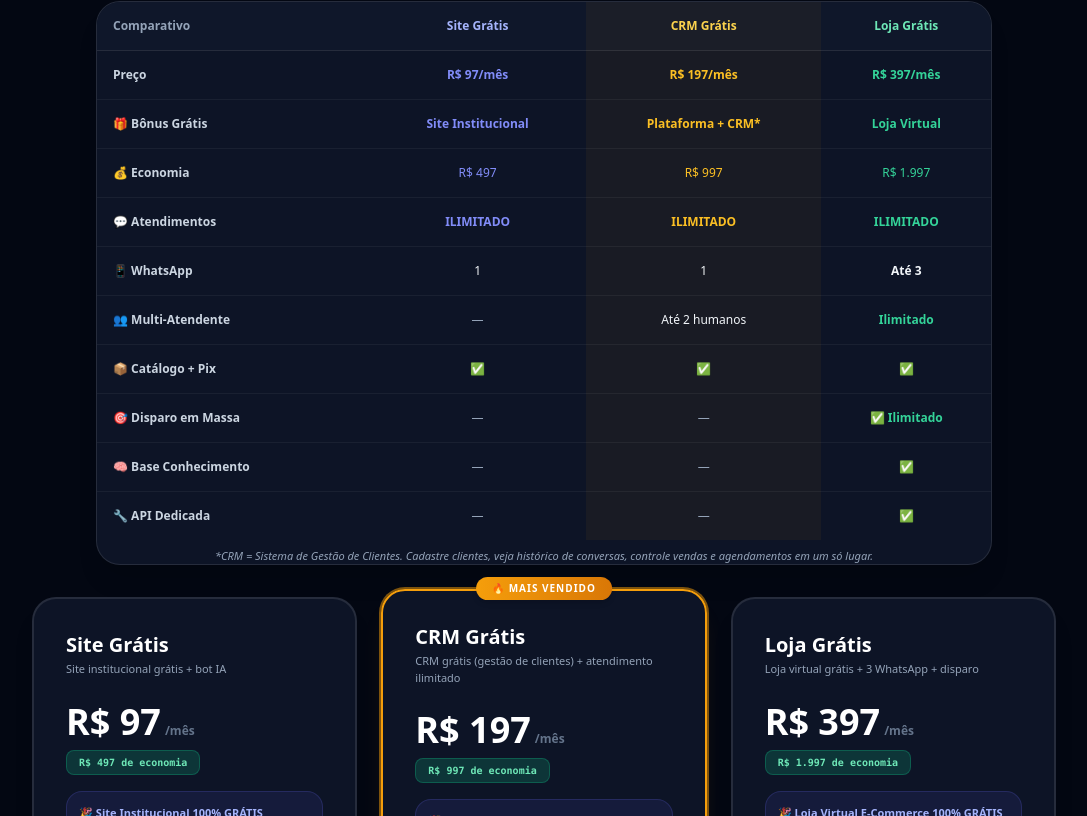
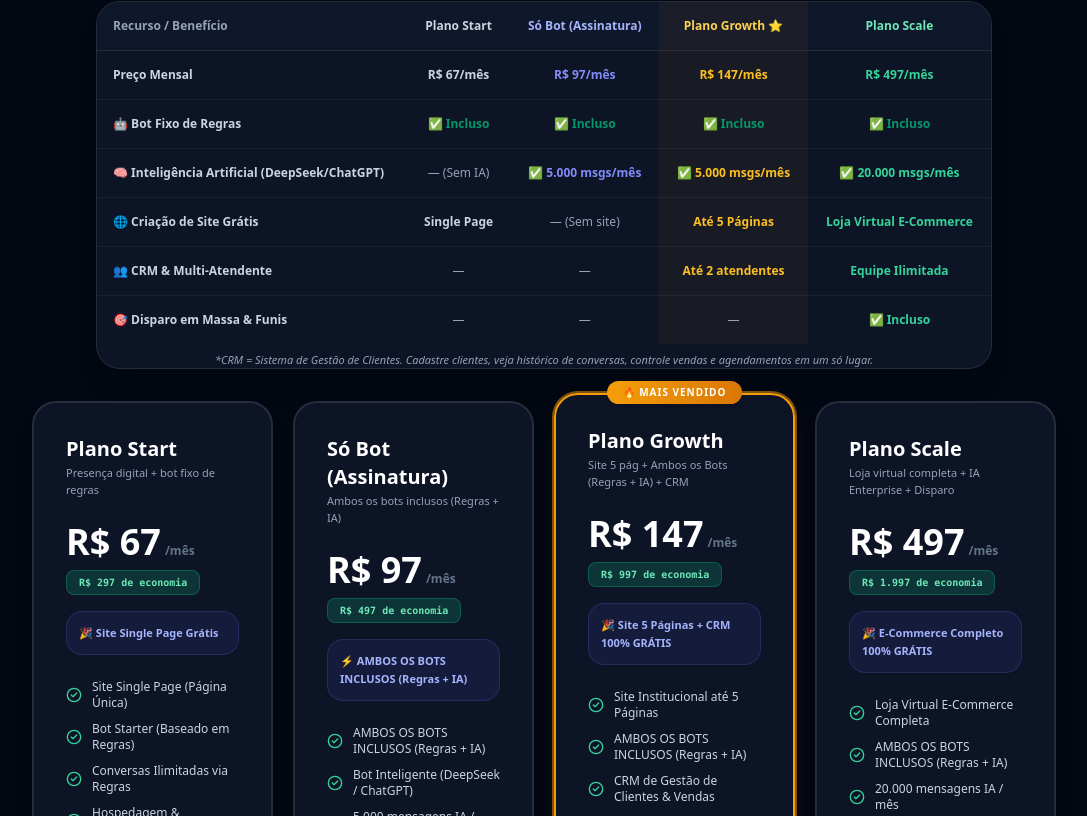
Before and after one commit to Ruanggd123/VendaSaas, a Next.js app in the folder saas-docker/nextjs/: page / in a window 1280 px wide. Shown: the part 4004-4820 px from the top of the page, without its empty margins (96-1183 px from the left). Built offline with nearby package versions, Linux system fonts and the light colour scheme.

Commit message:
feat: atualiza limites e promps de planos no tenant fraruann159@gmail.com e tabela/cards na landing page

```diff
--- a/saas-docker/nextjs/src/app/page.tsx
+++ b/saas-docker/nextjs/src/app/page.tsx
@@ -1043,23 +1043,20 @@ export default function Home() {
                   <table className="w-full text-xs">
                     <thead>
                       <tr className="border-b border-slate-200 dark:border-white/10 bg-slate-50 dark:bg-slate-900">
-                        <th className="text-left p-4 font-bold text-slate-600 dark:text-slate-400">Comparativo</th>
-                        <th className="p-4 text-center font-black text-indigo-700 dark:text-indigo-300">Site Grátis</th>
-                        <th className="p-4 text-center font-black text-amber-700 dark:text-amber-300 bg-amber-50/50 dark:bg-amber-500/5">CRM Grátis</th>
-                        <th className="p-4 text-center font-black text-emerald-700 dark:text-emerald-300">Loja Grátis</th>
+                        <th className="text-left p-4 font-bold text-slate-600 dark:text-slate-400">Recurso / Benefício</th>
+                        <th className="p-4 text-center font-black text-slate-700 dark:text-slate-300">Plano Start</th>
+                        <th className="p-4 text-center font-black text-indigo-700 dark:text-indigo-300">Só Bot (Assinatura)</th>
+                        <th className="p-4 text-center font-black text-amber-700 dark:text-amber-300 bg-amber-50/50 dark:bg-amber-500/5">Plano Growth ⭐</th>
+                        <th className="p-4 text-center font-black text-emerald-700 dark:text-emerald-300">Plano Scale</th>
                       </tr>
                     </thead>
                     <tbody className="divide-y divide-slate-100 dark:divide-white/5">
-                      <tr><td className="p-4 font-bold text-slate-700 dark:text-slate-300">Preço</td><td className="p-4 text-center font-black text-indigo-600 dark:text-indigo-400">R$ 97/mês</td><td className="p-4 text-center font-black text-amber-600 dark:text-amber-400 bg-amber-50/50 dark:bg-amber-500/5">R$ 197/mês</td><td className="p-4 text-center font-black text-emerald-600 dark:text-emerald-400">R$ 397/mês</td></tr>
-                      <tr><td className="p-4 font-bold text-slate-700 dark:text-slate-300">🎁 Bônus Grátis</td><td className="p-4 text-center text-indigo-600 dark:text-indigo-400 font-bold">Site Institucional</td><td className="p-4 text-center text-amber-600 dark:text-amber-400 font-bold bg-amber-50/50 dark:bg-amber-500/5">Plataforma + CRM*</td><td className="p-4 text-center text-emerald-600 dark:text-emerald-400 font-bold">Loja Virtual</td></tr>
-                      <tr><td className="p-4 font-bold text-slate-700 dark:text-slate-300">💰 Economia</td><td className="p-4 text-center text-indigo-600 dark:text-indigo-400">R$ 497</td><td className="p-4 text-center text-amber-600 dark:text-amber-400 bg-amber-50/50 dark:bg-amber-500/5">R$ 997</td><td className="p-4 text-center text-emerald-600 dark:text-emerald-400">R$ 1.997</td></tr>
-                      <tr><td className="p-4 font-bold text-slate-700 dark:text-slate-300">💬 Atendimentos</td><td className="p-4 text-center font-bold text-indigo-600 dark:text-indigo-400">ILIMITADO</td><td className="p-4 text-center font-bold text-amber-600 dark:text-amber-400 bg-amber-50/50 dark:bg-amber-500/5">ILIMITADO</td><td className="p-4 text-center font-bold text-emerald-600 dark:text-emerald-400">ILIMITADO</td></tr>
-                      <tr><td className="p-4 font-bold text-slate-700 dark:text-slate-300">📱 WhatsApp</td><td className="p-4 text-center">1</td><td className="p-4 text-center bg-amber-50/50 dark:bg-amber-500/5">1</td><td className="p-4 text-center font-bold">Até 3</td></tr>
-                      <tr><td className="p-4 font-bold text-slate-700 dark:text-slate-300">👥 Multi-Atendente</td><td className="p-4 text-center text-slate-400">—</td><td className="p-4 text-center bg-amber-50/50 dark:bg-amber-500/5">Até 2 humanos</td><td className="p-4 text-center font-bold text-emerald-600 dark:text-emerald-400">Ilimitado</td></tr>
-                      <tr><td className="p-4 font-bold text-slate-700 dark:text-slate-300">📦 Catálogo + Pix</td><td className="p-4 text-center">✅</td><td className="p-4 text-center bg-amber-50/50 dark:bg-amber-500/5">✅</td><td className="p-4 text-center">✅</td></tr>
-                      <tr><td className="p-4 font-bold text-slate-700 dark:text-slate-300">🎯 Disparo em Massa</td><td className="p-4 text-center text-slate-400">—</td><td className="p-4 text-center bg-amber-50/50 dark:bg-amber-500/5 text-slate-400">—</td><td className="p-4 text-center font-bold text-emerald-600 dark:text-emerald-400">✅ Ilimitado</td></tr>
-                      <tr><td className="p-4 font-bold text-slate-700 dark:text-slate-300">🧠 Base Conhecimento</td><td className="p-4 text-center text-slate-400">—</td><td className="p-4 text-center bg-amber-50/50 dark:bg-amber-500/5 text-slate-400">—</td><td className="p-4 text-center font-bold text-emerald-600 dark:text-emerald-400">✅</td></tr>
-                      <tr><td className="p-4 font-bold text-slate-700 dark:text-slate-300">🔧 API Dedicada</td><td className="p-4 text-center text-slate-400">—</td><td className="p-4 text-center bg-amber-50/50 dark:bg-amber-500/5 text-slate-400">—</td><td className="p-4 text-center font-bold text-emerald-600 dark:text-emerald-400">✅</td></tr>
+                      <tr><td className="p-4 font-bold text-slate-700 dark:text-slate-300">Preço Mensal</td><td className="p-4 text-center font-black text-slate-700 dark:text-slate-300">R$ 67/mês</td><td className="p-4 text-center font-black text-indigo-600 dark:text-indigo-400">R$ 97/mês</td><td className="p-4 text-center font-black text-amber-600 dark:text-amber-400 bg-amber-50/50 dark:bg-amber-500/5">R$ 147/mês</td><td className="p-4 text-center font-black text-emerald-600 dark:text-emerald-400">R$ 497/mês</td></tr>
+                      <tr><td className="p-4 font-bold text-slate-700 dark:text-slate-300">🤖 Bot Fixo de Regras</td><td className="p-4 text-center text-emerald-600 font-bold">✅ Incluso</td><td className="p-4 text-center text-emerald-600 font-bold">✅ Incluso</td><td className="p-4 text-center text-emerald-600 font-bold bg-amber-50/50 dark:bg-amber-500/5">✅ Incluso</td><td className="p-4 text-center text-emerald-600 font-bold">✅ Incluso</td></tr>
+                      <tr><td className="p-4 font-bold text-slate-700 dark:text-slate-300">🧠 Inteligência Artificial (DeepSeek/ChatGPT)</td><td className="p-4 text-center text-slate-400">— (Sem IA)</td><td className="p-4 text-center font-bold text-indigo-600 dark:text-indigo-400">✅ 5.000 msgs/mês</td><td className="p-4 text-center font-bold text-amber-600 dark:text-amber-400 bg-amber-50/50 dark:bg-amber-500/5">✅ 5.000 msgs/mês</td><td className="p-4 text-center font-bold text-emerald-600 dark:text-emerald-400">✅ 20.000 msgs/mês</td></tr>
+                      <tr><td className="p-4 font-bold text-slate-700 dark:text-slate-300">🌐 Criação de Site Grátis</td><td className="p-4 text-center font-bold text-slate-700 dark:text-slate-300">Single Page</td><td className="p-4 text-center text-slate-400">— (Sem site)</td><td className="p-4 text-center font-bold text-amber-600 dark:text-amber-400 bg-amber-50/50 dark:bg-amber-500/5">Até 5 Páginas</td><td className="p-4 text-center font-bold text-emerald-600 dark:text-emerald-400">Loja Virtual E-Commerce</td></tr>
+                      <tr><td className="p-4 font-bold text-slate-700 dark:text-slate-300">👥 CRM &amp; Multi-Atendente</td><td className="p-4 text-center text-slate-400">—</td><td className="p-4 text-center text-slate-400">—</td><td className="p-4 text-center font-bold text-amber-600 dark:text-amber-400 bg-amber-50/50 dark:bg-amber-500/5">Até 2 atendentes</td><td className="p-4 text-center font-bold text-emerald-600 dark:text-emerald-400">Equipe Ilimitada</td></tr>
+                      <tr><td className="p-4 font-bold text-slate-700 dark:text-slate-300">🎯 Disparo em Massa &amp; Funis</td><td className="p-4 text-center text-slate-400">—</td><td className="p-4 text-center text-slate-400">—</td><td className="p-4 text-center text-slate-400 bg-amber-50/50 dark:bg-amber-500/5">—</td><td className="p-4 text-center font-bold text-emerald-600 dark:text-emerald-400">✅ Incluso</td></tr>
                     </tbody>
                   </table>
                 </div>
@@ -1068,65 +1065,81 @@ export default function Home() {
                 </p>
               </div>
 
-              {/* Cards dos Planos */}
-              <div className="grid grid-cols-1 md:grid-cols-3 gap-6">
+              {/* Cards dos 4 Planos Oficiais */}
+              <div className="grid grid-cols-1 md:grid-cols-2 lg:grid-cols-4 gap-5">
                 {[
                   {
-                    id: "site_gratis",
-                    name: "Site Grátis",
+                    id: "plano_start",
+                    name: "Plano Start",
+                    price: "R$ 67",
+                    tagline: "Presença digital + bot fixo de regras",
+                    desc: "Para quem quer iniciar no digital com economia",
+                    bonus: "🎉 Site Single Page Grátis",
+                    bonusValue: "R$ 297",
+                    color: "border-slate-300 dark:border-white/10",
+                    features: [
+                      "Site Single Page (Página Única)",
+                      "Bot Starter (Baseado em Regras)",
+                      "Conversas Ilimitadas via Regras",
+                      "Hospedagem & Manutenção Inclusos",
+                    ],
+                    limits: ["Sem IA (ChatGPT/DeepSeek)", "Sem CRM de Vendas", "Sem Agendamento IA"],
+                    popular: false,
+                  },
+                  {
+                    id: "so_bot",
+                    name: "Só Bot (Assinatura)",
                     price: "R$ 97",
-                    tagline: "Site institucional grátis + bot IA",
-                    desc: "Para autônomos, MEI e profissionais liberais",
-                    bonus: "🎉 Site Institucional 100% GRÁTIS",
+                    tagline: "Ambos os bots inclusos (Regras + IA)",
+                    desc: "Para quem já possui site e quer apenas automação",
+                    bonus: "⚡ AMBOS OS BOTS INCLUSOS (Regras + IA)",
                     bonusValue: "R$ 497",
                     color: "border-indigo-500/30",
                     features: [
-                      "Site Institucional Grátis (economia de R$ 497)",
-                      "1 Número de WhatsApp",
-                      "Atendimentos ILIMITADOS",
-                      "Bot IA + Regras + Áudio",
-                      "Catálogo e Agendamento",
+                      "AMBOS OS BOTS INCLUSOS (Regras + IA)",
+                      "Bot Inteligente (DeepSeek / ChatGPT)",
+                      "5.000 mensagens IA / mês",
+                      "Agendamento & Atendimento 24h",
                     ],
-                    limits: ["Sem CRM", "Sem Multi-Atendente", "Sem Disparo em Massa"],
+                    limits: ["Sem Criação de Site", "Sem CRM de Vendas", "Sem Disparo em Massa"],
                     popular: false,
                   },
                   {
-                    id: "crm_gratis",
-                    name: "CRM Grátis",
-                    price: "R$ 197",
-                    tagline: "CRM grátis (gestão de clientes) + atendimento ilimitado",
-                    desc: "Para empresas e equipes de vendas",
-                    bonus: "🎉 Plataforma + CRM (Gestão de Clientes) 100% GRÁTIS",
+                    id: "plano_growth",
+                    name: "Plano Growth",
+                    price: "R$ 147",
+                    tagline: "Site 5 pág + Ambos os Bots (Regras + IA) + CRM",
+                    desc: "O mais completo e buscado por empresas",
+                    bonus: "🎉 Site 5 Páginas + CRM 100% GRÁTIS",
                     bonusValue: "R$ 997",
                     color: "border-amber-500",
                     features: [
-                      "Plataforma + CRM Grátis (economia de R$ 997)",
-                      "📌 CRM = Sistema de Gestão de Clientes: cadastro, histórico e vendas",
-                      "1 Número de WhatsApp",
-                      "Atendimentos ILIMITADOS",
-                      "Multi-Atendente (até 2 humanos)",
-                      "Painel de Vendas + Pix no Chat",
+                      "Site Institucional até 5 Páginas",
+                      "AMBOS OS BOTS INCLUSOS (Regras + IA)",
+                      "CRM de Gestão de Clientes & Vendas",
+                      "5.000 mensagens IA / mês",
+                      "Agendamento Automático + Pix",
                       "Suporte Prioritário VIP",
                     ],
-                    limits: ["Sem Loja Virtual", "Sem Disparo em Massa"],
+                    limits: ["Até 2 Atendentes Humanos", "Sem E-Commerce Completo"],
                     popular: true,
                   },
                   {
-                    id: "loja_gratis",
-                    name: "Loja Grátis",
-                    price: "R$ 397",
-                    tagline: "Loja virtual grátis + 3 WhatsApp + disparo",
-                    desc: "Para marcas, lojas e operações grandes",
-                    bonus: "🎉 Loja Virtual E-Commerce 100% GRÁTIS",
+                    id: "plano_scale",
+                    name: "Plano Scale",
+                    price: "R$ 497",
+                    tagline: "Loja virtual completa + IA Enterprise + Disparo",
+                    desc: "Para marcas, e-commerce e escala",
+                    bonus: "🎉 E-Commerce Completo 100% GRÁTIS",
                     bonusValue: "R$ 1.997",
                     color: "border-emerald-500/30",
                     features: [
-                      "Loja Virtual Grátis (economia de R$ 1.997)",
-                      "Até 3 Números de WhatsApp",
-                      "Atendimentos ILIMITADOS",
-                      "Multi-Atendente Ilimitado",
-                      "Disparo em Massa (Campanhas)",
-                      "Base de Conhecimento + API",
+                      "Loja Virtual E-Commerce Completa",
+                      "AMBOS OS BOTS INCLUSOS (Regras + IA)",
+                      "20.000 mensagens IA / mês",
+                      "Multiatendente Ilimitado",
+                      "Disparo em Massa + Funis",
+                      "Gestor de Conta Dedicado",
                     ],
                     limits: [],
                     popular: false,
```
Also changed, not shown: saas-docker/nextjs/scripts/update-fraruann-tenant.ts (added, +142 -0 lines).
